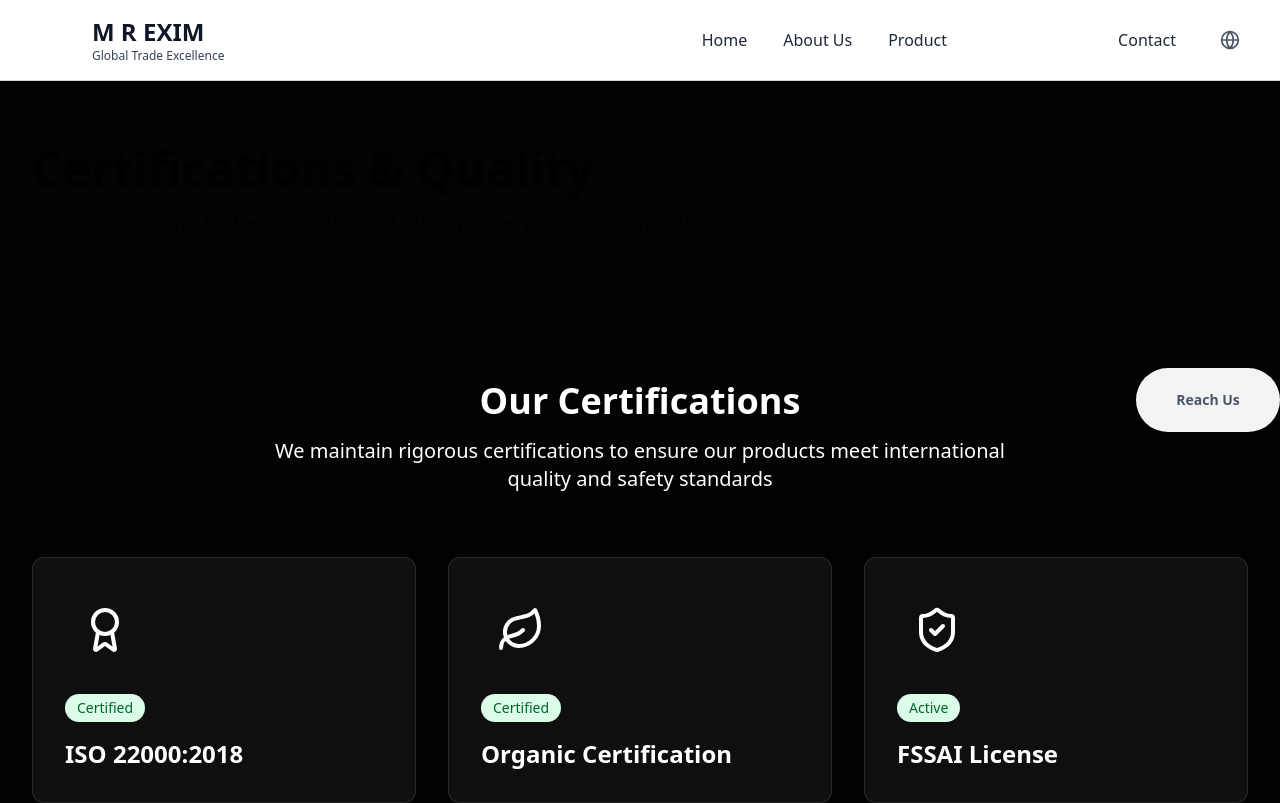
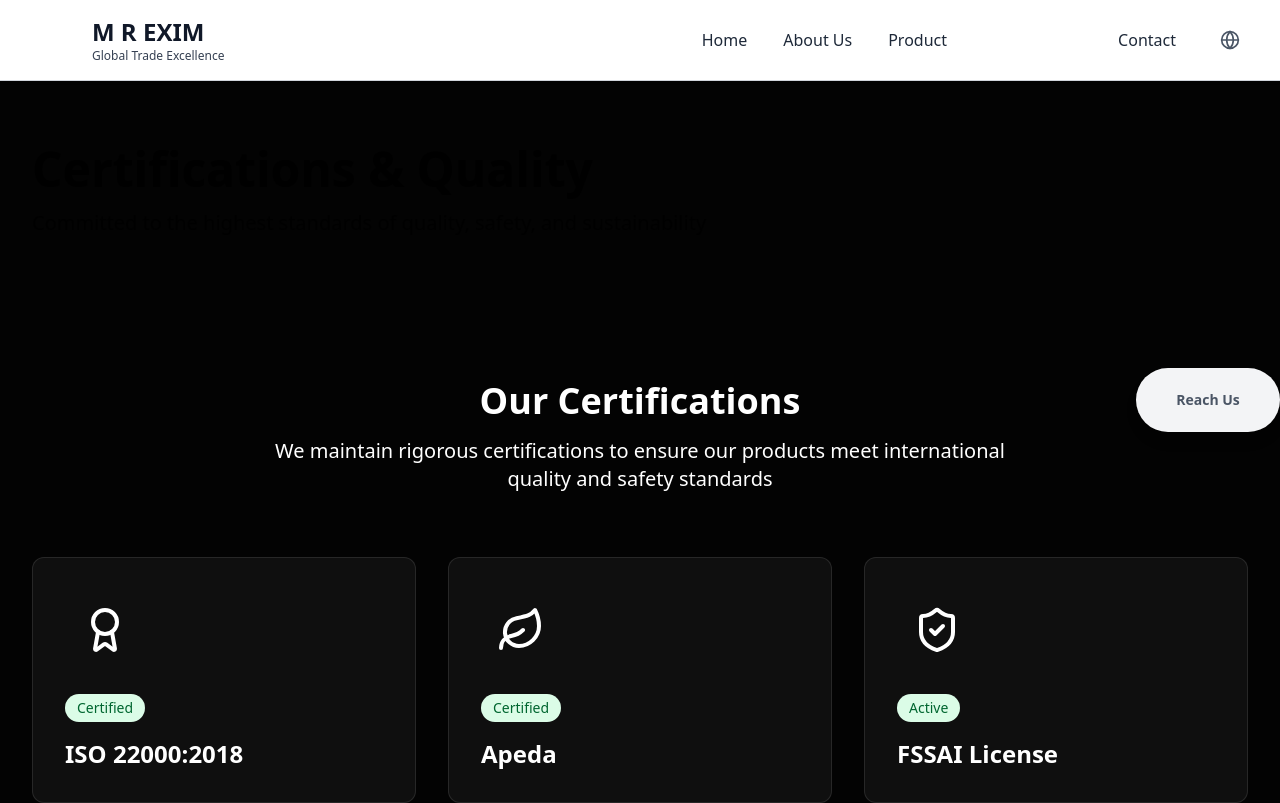
Before and after one commit to Abhigyan9831/Exim, a React (Vite) app: page /certifications in a window 1280 px wide. Shown: the top 803 px of the page. Built offline with nearby package versions, Linux system fonts and the light colour scheme.

Commit message:
fix: replace Organic Certification with Apeda in certifications and footer

```diff
--- a/src/app/components/Footer.tsx
+++ b/src/app/components/Footer.tsx
@@ -41,7 +41,7 @@
             <ul className="space-y-2">
               <li><Link to="/certifications" className="text-black/80 hover:text-black transition-colors font-medium">ISO 22000:2018</Link></li>
               <li><Link to="/certifications" className="text-black/80 hover:text-black transition-colors font-medium">FSSAI License</Link></li>
-              <li><Link to="/certifications" className="text-black/80 hover:text-black transition-colors font-medium">Organic Certification</Link></li>
+              <li><Link to="/certifications" className="text-black/80 hover:text-black transition-colors font-medium">Apeda</Link></li>
             </ul>
           </div>
 
--- a/src/app/pages/Certifications.tsx
+++ b/src/app/pages/Certifications.tsx
@@ -10,7 +10,7 @@
     },
     {
       icon: <Leaf className="w-12 h-12" />,
-      name: "Organic Certification",
+      name: "Apeda",
       status: "Certified"
     },
     {
```
